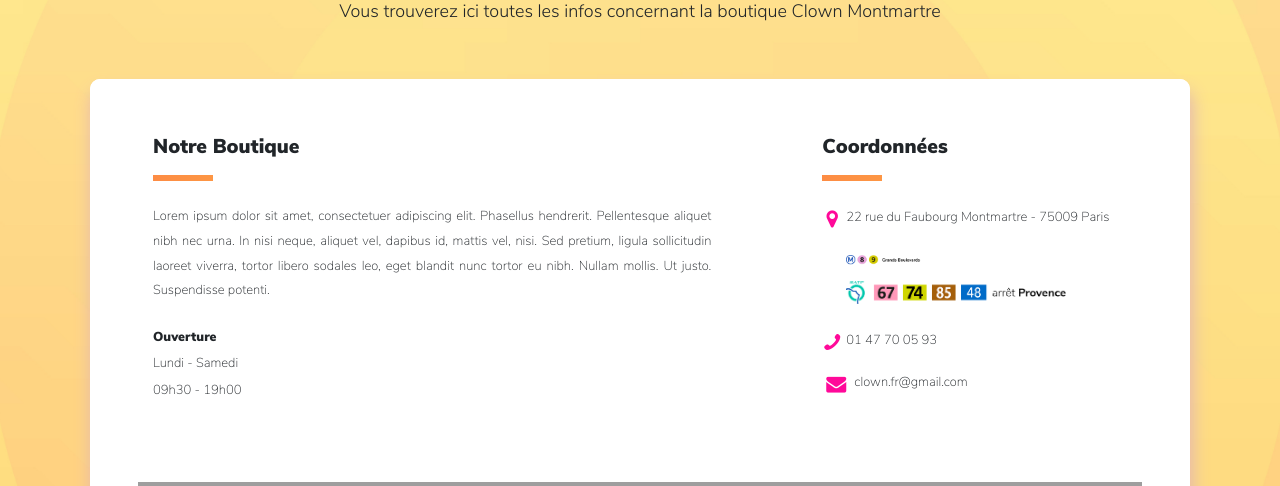
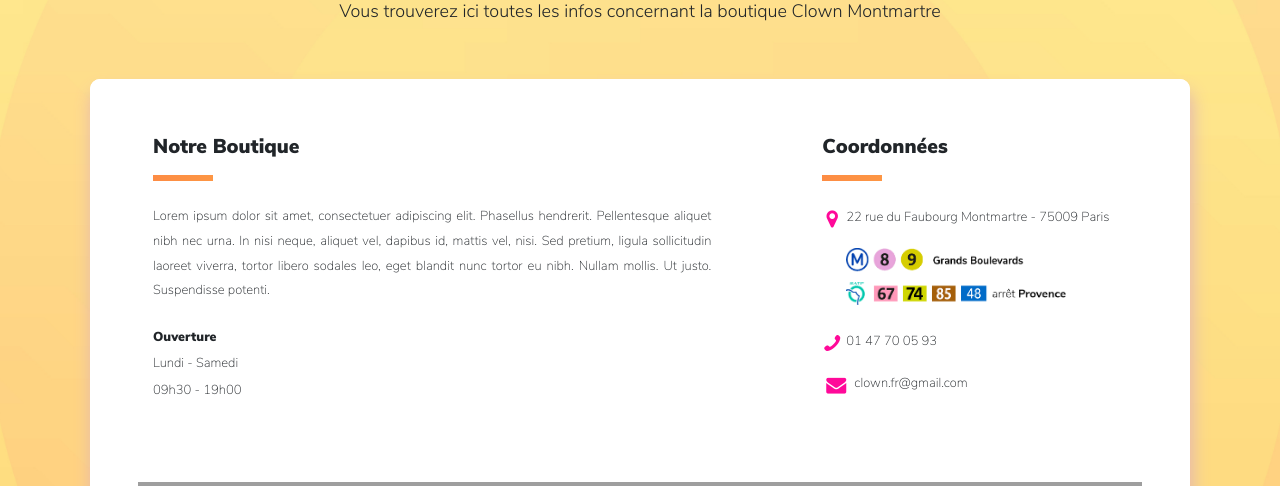
Before and after one commit to skergoat/clown, a PHP site: page /templates/infos.php in a window 1280 px wide. Shown: the part 274-760 px from the top of the page. Run offline with PHP 8.4, Linux system fonts and the light colour scheme; some libraries are stand-ins or nearby versions; grey boxes are pictures that could not be loaded.

Commit message:
image metro 2

```diff
--- a/templates/infos.php
+++ b/templates/infos.php
@@ -21,7 +21,7 @@
                     <div><p class="font-13 lh-2">22 rue du Faubourg Montmartre - 75009 Paris</p></div>
                 </div>
                 <div class="mt-0 ml-4">
-                    <div class="mt-0 transports-info transports-info__metro"><img src="../assets/img/metro.png" style="width:75px;"></div>
+                    <div class="mt-0 transports-info transports-info__metro"><img src="../assets/img/metro.png" style="width:180px;"></div>
                     <div class="mt-2 transports-info transports-info__bus"><img src="../assets/img/bus.png"></div>
                 </div>
                 <div class="d-flex mt-4">
```
